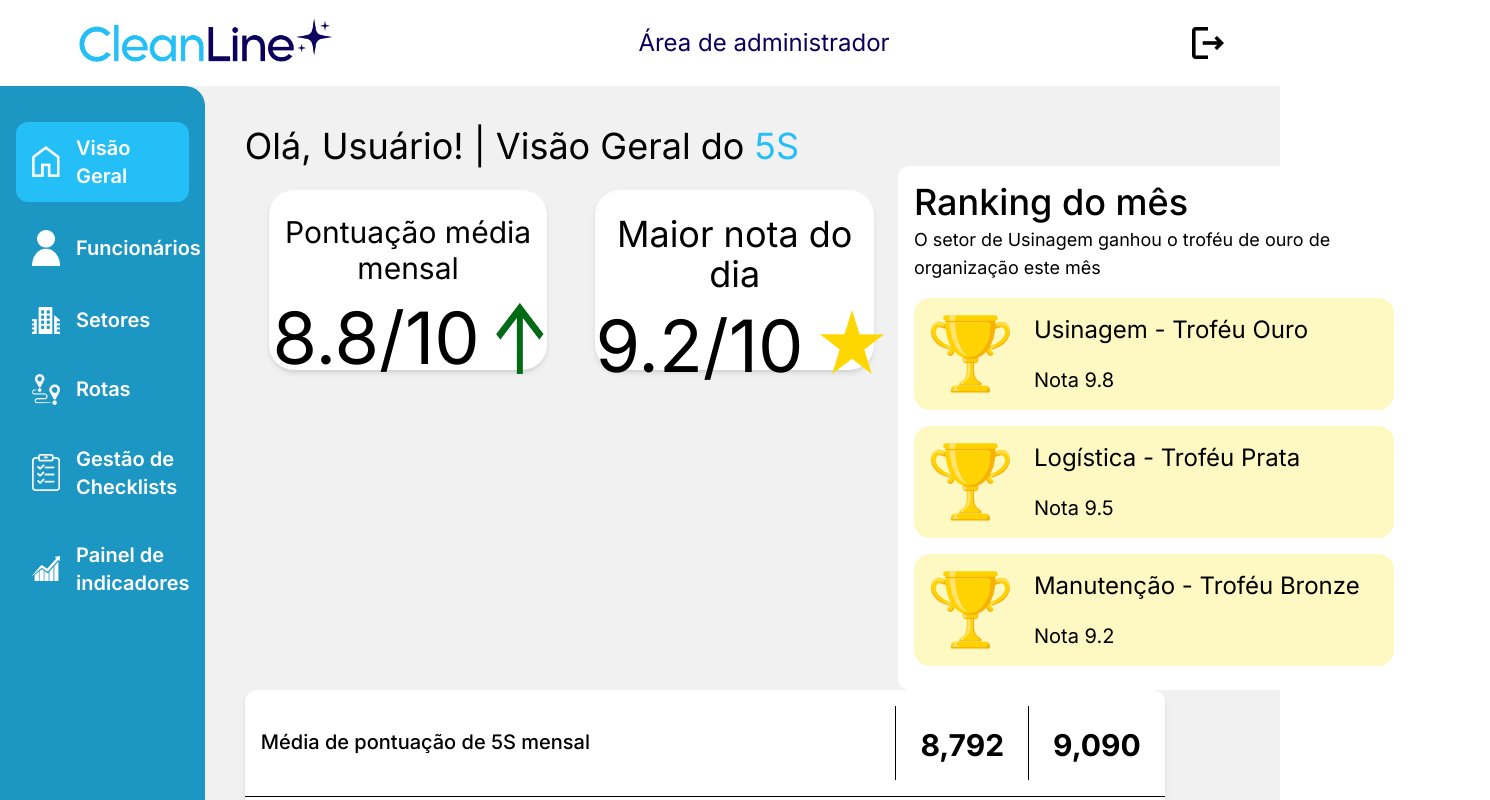
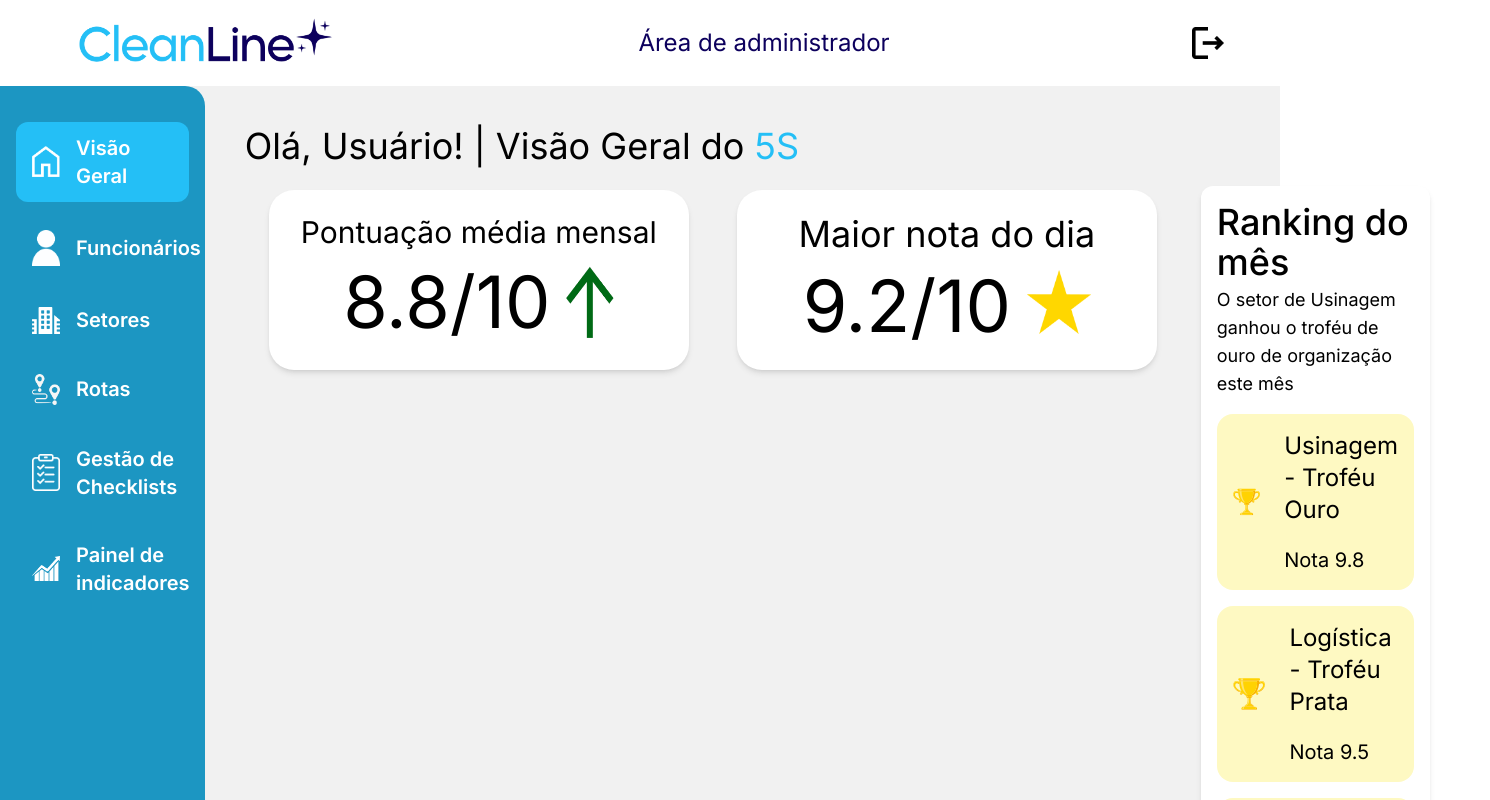
Before and after one commit to SGZ777/CleanLine, a Next.js app in the folder cleanline/: page /homeAdm in a window 1280 px wide. Shown: the top 800 px of the page, 1490 px wide, since content can reach past the window. Built offline with nearby package versions, Linux system fonts and the light colour scheme.

Commit message:
refactor: update layout and styles in HomeAdm, adjust component sizes and remove unused grafico component

```diff
--- a/cleanline/src/app/homeAdm/page.jsx
+++ b/cleanline/src/app/homeAdm/page.jsx
@@ -27,12 +27,13 @@ export default function HomeAdm() {
             <span className="text-[#24bff6]">5S</span>
           </h1>
           <div className="lg:flex">
-            <PontuacaoMedia />
-            <MaiorNotaDiaria />
-              <Leaderboard1/>
+            <div className="lg:flex">
+              <PontuacaoMedia />
+              <MaiorNotaDiaria />
+            </div>
+            <Leaderboard1 />
           </div>
-          <PontuacaoGrafico/>
-
+          <PontuacaoGrafico />
         </main>
       </div>
     </div>
--- a/cleanline/src/components/leaderboard1.jsx
+++ b/cleanline/src/components/leaderboard1.jsx
@@ -27,7 +27,7 @@ const Leaderboard1 = ({
   const maxValue = items[0]?.value || 1;
 
   return (
-    <Card className={cn("w-full max-w-lg pb-6 bg-white ring-0 ", className)} >
+    <Card className={cn("w-full max-w-lg pb-6 bg-white ring-0 shadow-md m-5", className)} >
       <CardHeader>
         <CardTitle className={" text-4xl "} >{title}</CardTitle>
         <CardDescription className={" text-lg "}>{description}</CardDescription>
--- a/cleanline/src/components/maiornotadiaria.jsx
+++ b/cleanline/src/components/maiornotadiaria.jsx
@@ -1,6 +1,6 @@
 export default function MaiorNotaDiaria() {
     return(
-          <section className="w-70 h-40 md:w-105 md:h-45 rounded-[25px] bg-white m-6 shadow-md">
+          <section className="w-80 h-35 md:w-105 md:h-45 rounded-[25px] bg-white m-6 shadow-md">
             <p className="text-center pt-2 text-2xl lg:text-4xl mt-4">Maior nota do dia</p>
             <div className="justify-self-center flex gap-4 mt-4"><p className="text-6xl lg:text-7xl">9.2/10</p>
                 <img src="./icons/icon_yellow_star.png" className="w-14 h-14 lg:w-16 lg:h-16" />
--- a/cleanline/src/components/pontuacaomedia.jsx
+++ b/cleanline/src/components/pontuacaomedia.jsx
@@ -1,6 +1,6 @@
 export default function PontuacaoMedia(){
     return(
-        <section className="w-70 h-40 md:w-105 md:h-45 rounded-[25px] bg-white m-6 shadow-md">
+        <section className="w-80 h-35 md:w-105 md:h-45 rounded-[25px] bg-white m-6 shadow-md">
             <p className="text-center pt-2 text-2xl lg:text-3xl mt-4">Pontuação média mensal</p>
             <div className="justify-self-center flex gap-4 mt-4"><p className="text-6xl lg:text-7xl">8.8/10</p>
                 <img src="./icons/icon_green_arrow.png" className="w-9 h-14 lg:w-12 lg:h-18" />
```
Also changed, not shown: 1 other file (tests, documents, lock files or other folders).
